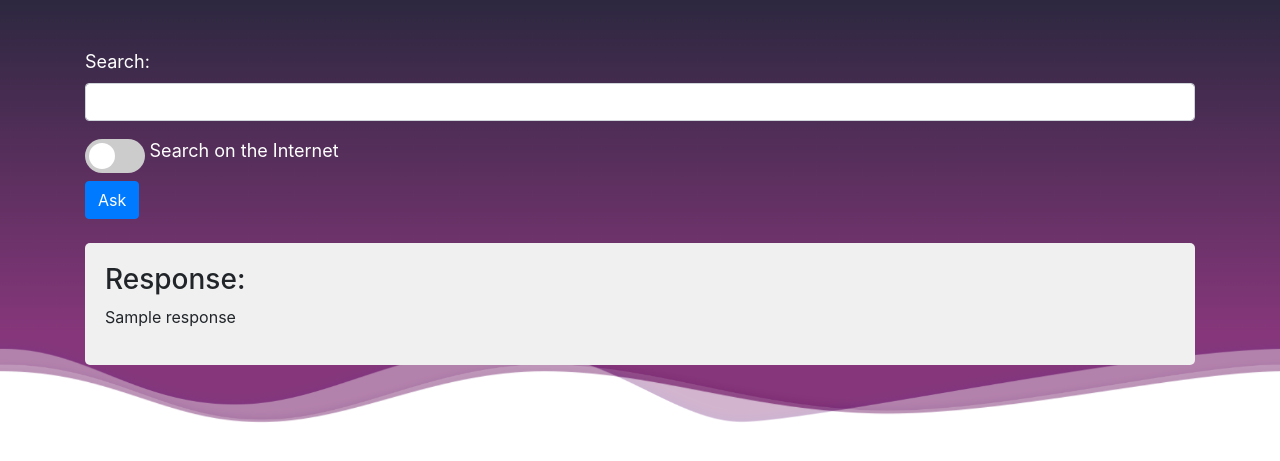
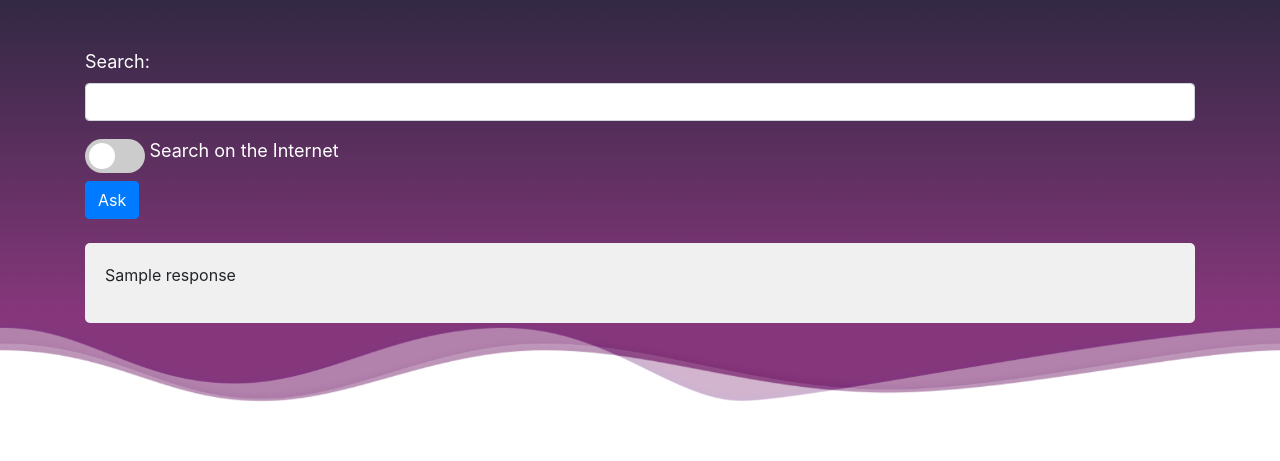
Before and after one commit to rudra016/PolymathAI-Rag, a Flask app: template templates/index.html in a window 1280 px wide. Shown: the part 56-517 px from the top of the page. Run offline with Flask 3, Linux system fonts and the light colour scheme; the template is opened without the code that fills it: most values are stand-ins (such as "Sample title", 1, 10 or a date in 2020).

Commit message:
Update index.html

```diff
--- a/templates/index.html
+++ b/templates/index.html
@@ -138,7 +138,6 @@
       <!-- Response Section -->
       <div class="mt-4 response-container">
         {% if response %}
-        <h3>Response:</h3>
         <p class="">{{ response | safe }}</p>
         {% endif %}
       </div>
```
